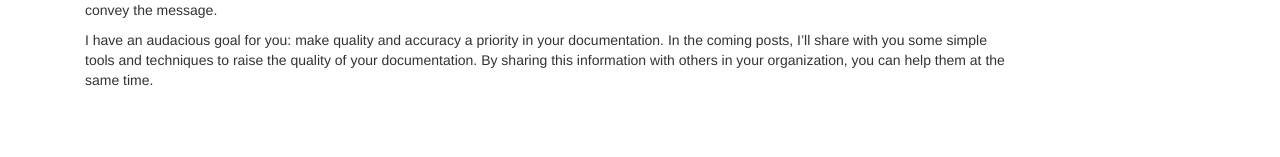
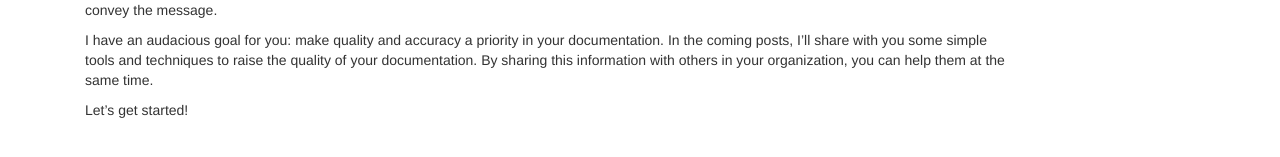
Before and after one commit to hacktechwriting/hacktechwriting.github.io, a Jekyll site: the page built from _posts/2015-01-09-Hello-World.md, in a window 1280 px wide. Shown: the part 490-647 px from the top of the page. Built offline with Jekyll 4.4.1, drawn with Linux system fonts in a browser that asks for light colours; nearby versions of some CDN libraries; Markdown is read by kramdown in place of the engine named in the settings.

Commit message:
update hello world post

```diff
--- a/_posts/2015-01-09-Hello-World.md
+++ b/_posts/2015-01-09-Hello-World.md
@@ -18,3 +18,5 @@ Not long ago, the technical writing profession was populated with writers expert
 Like lines of code in program, less writing is more if it serves the same function. Leave the superfluous adverbs and adjectives to Marketing, and let's focus on the core information our users need. Lets strive to make the writing accurate, and precise, with just as many words as are required to convey the message.
 
 I have an audacious goal for you: make quality and accuracy a priority in your documentation. In the coming posts, I'll share with you some simple tools and techniques to raise the quality of your documentation. By sharing this information with others in your organization, you can help them at the same time.
+
+Let's get started!
```
